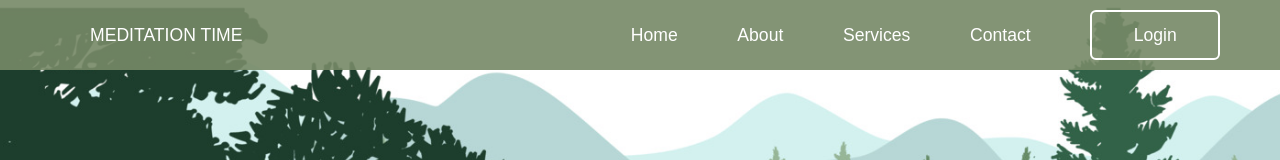
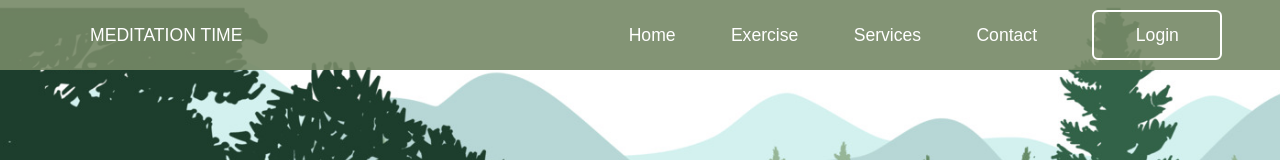
Before and after one commit to ggjffkk/meditation_c, a plain HTML site: page home.html in a window 1280 px wide. Shown: the top 160 px of the page. Drawn offline with nearby package versions, Linux system fonts and the light colour scheme.

Commit message:
Update home.html

```diff
--- a/home.html
+++ b/home.html
@@ -12,7 +12,7 @@
         <h2 class="logo">MEDITATION TIME</h2>
         <nav class="navigation">
             <a href="index.html">Home</a>
-            <a href="about.html">About</a>
+            <a href="exercise.html">Exercise</a>
             <a href="services.html">Services</a>
             <a href="contact.html">Contact</a>
             <button class="btnLogin-popup">Login</button>
```
